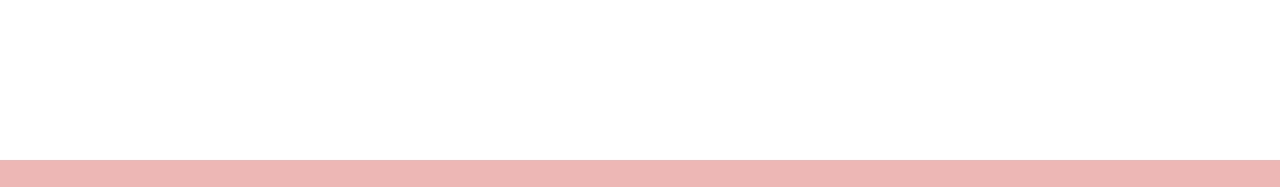
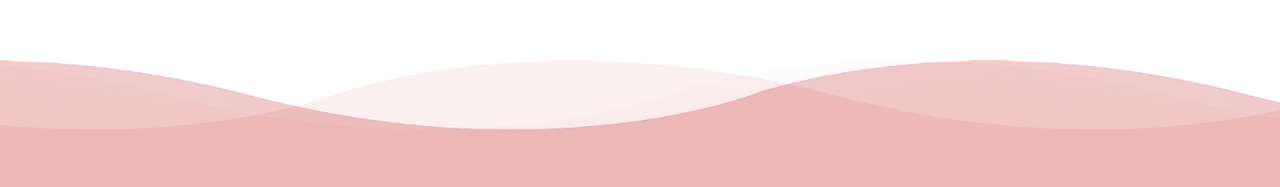
Before and after one commit to KeyCha/Jyly-jurek, a plain HTML site: page index.html in a window 1280 px wide. Shown: the part 2189-2376 px from the top of the page. Drawn offline with nearby package versions, Linux system fonts and the light colour scheme; a web font is replaced by a local one.

Commit message:
Update Newstyles.css

```diff
--- a/Newstyles.css
+++ b/Newstyles.css
@@ -174,7 +174,7 @@ cursor: pointer;
   left: 0;
   width: 100%;
   height: 100px;
-  background: url('/Kairymdylyk/pngimgs/smooth.jpg');
+  background: url('/pngimgs/smooth.jpg');
   background-size: 1000px 100px;
 }
 
```
